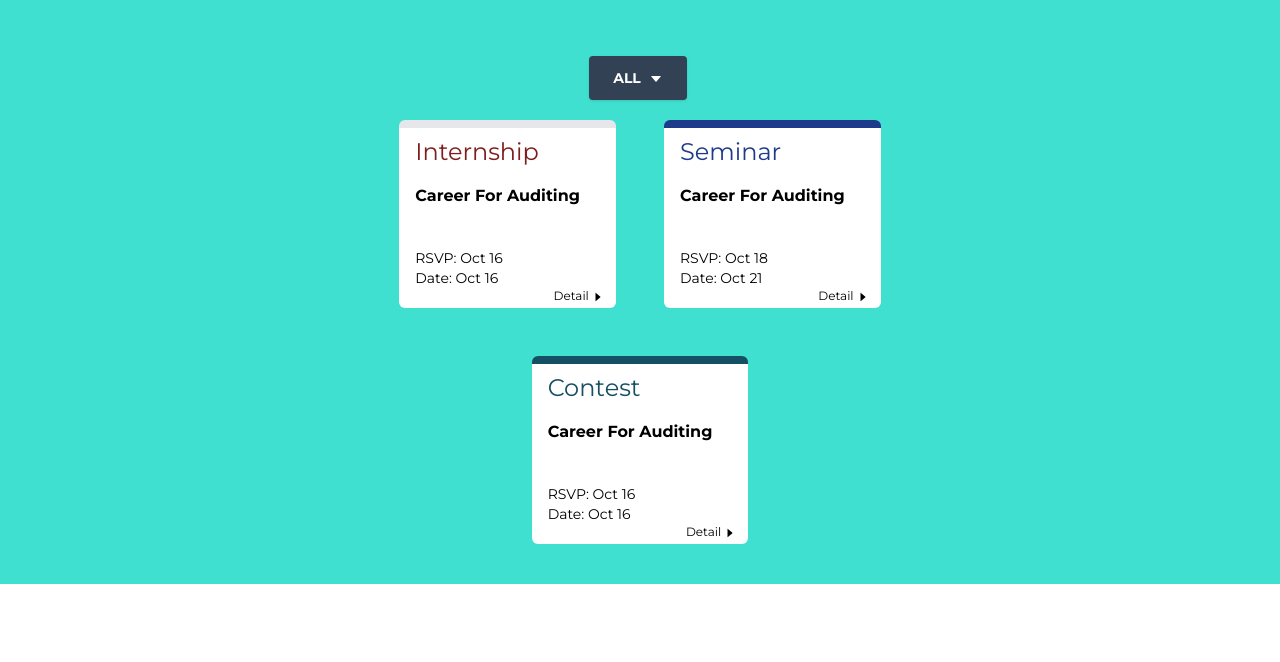
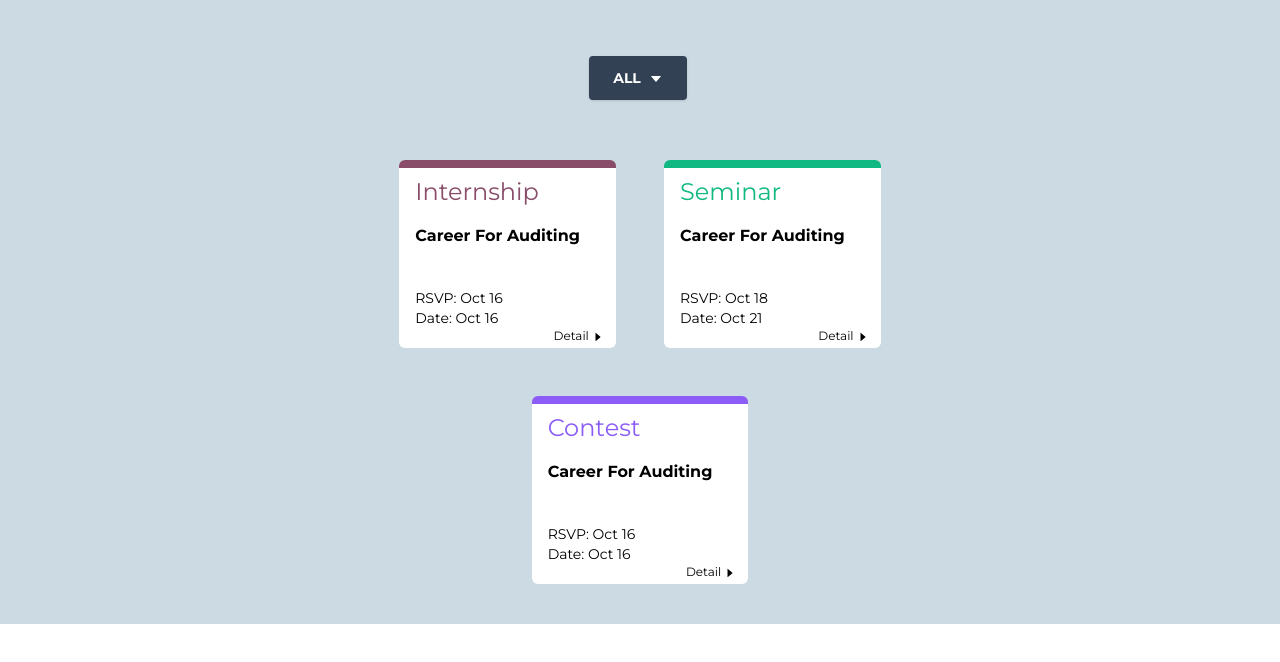
Before and after one commit to goodgoed/sunyk_careerdevWeb, a Next.js app: page /main in a window 1280 px wide. Shown: the top 662 px of the page. Built offline with nearby package versions, Linux system fonts and the light colour scheme.

Commit message:
Finish main section

```diff
--- a/components/card.tsx
+++ b/components/card.tsx
@@ -13,19 +13,17 @@ const Card = ({ type, title, rsvp, date }: Props) => {
   const formattedRsvp = format(new Date(rsvp), 'MMM dd');
   const formattedDate = format(new Date(date), 'MMM dd');
 
-  let color;
   let borderColor;
   let textColor;
   if (type.toLowerCase() === 'internship') {
-    color = 'violet';
-    borderColor = `border-${color}`;
-    textColor = 'text-red-900';
+    borderColor = `border-oldrose`;
+    textColor = `text-oldrose`;
   } else if (type.toLowerCase() === 'seminar') {
-    borderColor = 'border-blue-900';
-    textColor = 'text-blue-900';
+    borderColor = `border-emerald`;
+    textColor = `text-emerald`;
   } else if (type.toLowerCase() === 'contest') {
-    borderColor = 'border-cyan-900';
-    textColor = 'text-cyan-900';
+    borderColor = `border-violet`;
+    textColor = `text-violet`;
   }
 
   return (
--- a/pages/main.tsx
+++ b/pages/main.tsx
@@ -26,7 +26,7 @@ const Main: React.FC = () => {
 
   return (
     <main className="py-10">
-      <div className="flex justify-center align-middle py-4">
+      <div className="flex justify-center align-middle py-4 pb-14">
         <DropdownComponent
           color="white"
           setType={handleType}
--- a/styles/globals.css
+++ b/styles/globals.css
@@ -13,7 +13,7 @@
 
 main {
   min-height: 40vh;
-  background-color: turquoise;
+  background-color: #ccdbe3;
 }
 
 @layer base {
```
